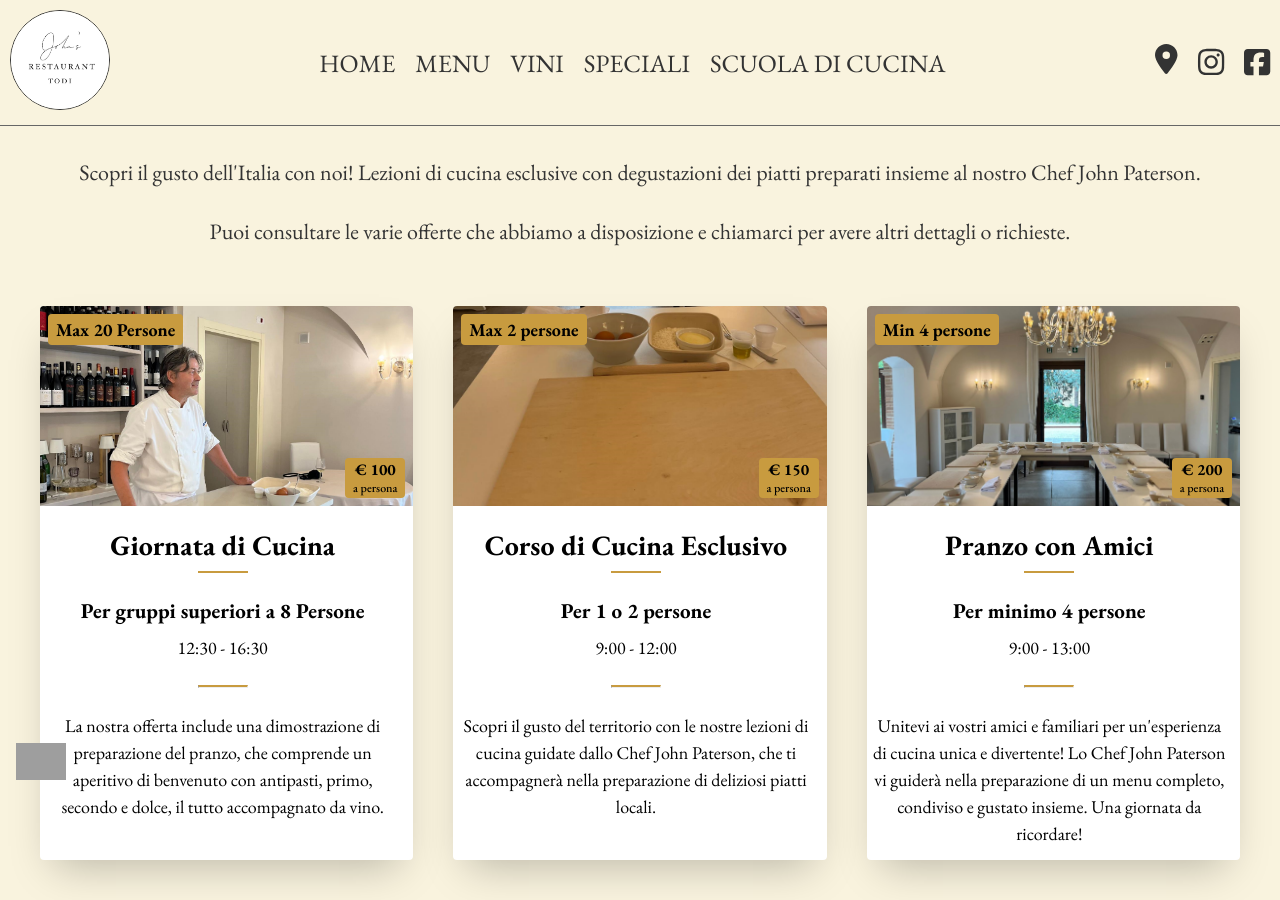
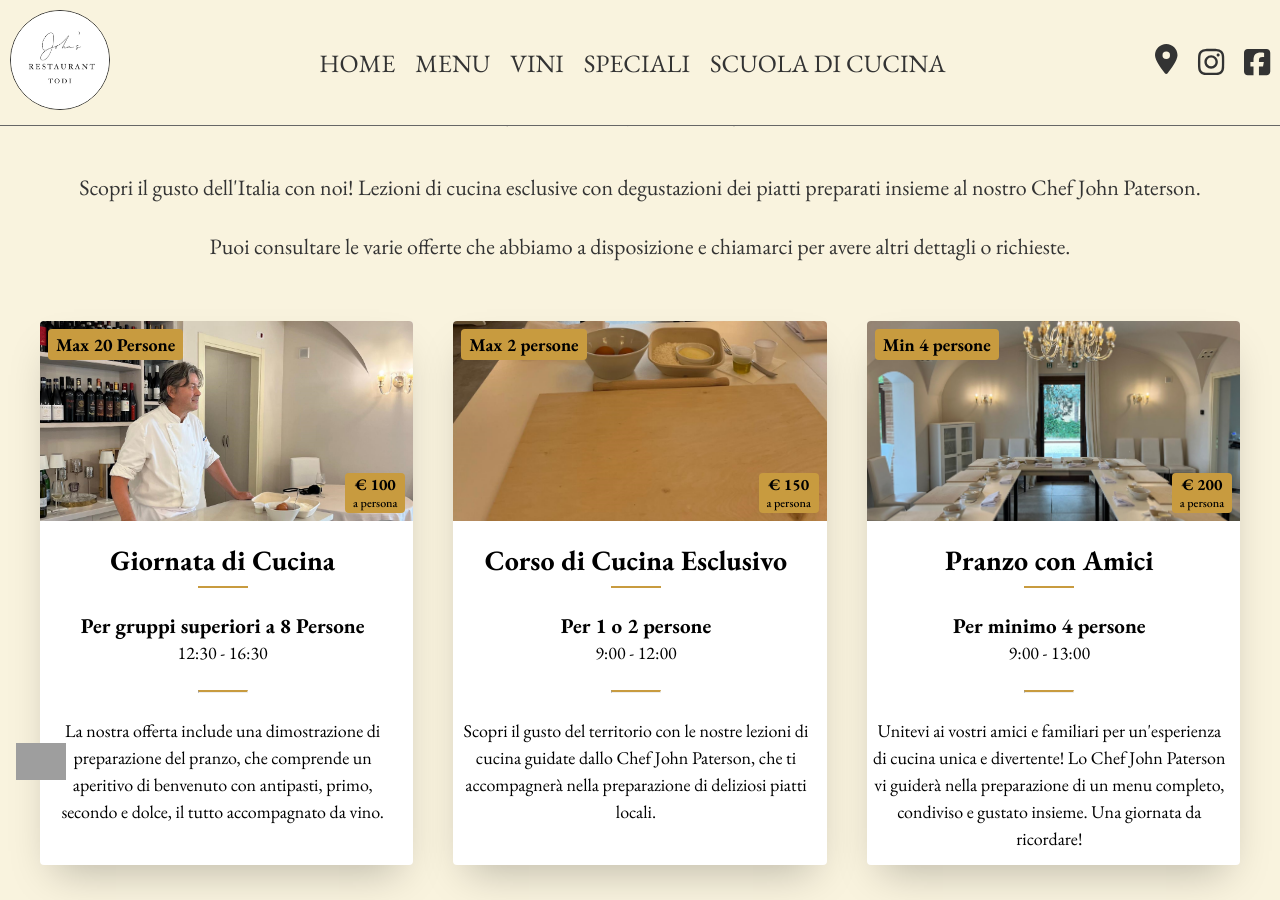
Before and after one commit to CalinCretu/JohnsRestaurant, a Vue app: page /school in a window 1280 px wide. Built offline with nearby package versions, Linux system fonts and the light colour scheme; grey boxes are pictures that could not be loaded; a web font is replaced by a local one.

Commit message:
ADD - more margin-top in school

```diff
--- a/src/components/pages/School.vue
+++ b/src/components/pages/School.vue
@@ -146,6 +146,7 @@ export default {
   .school-title {
     font-size: 60px;
     color: var(--title-color);
+    margin-top: 20px;
   }
 
   .card {
@@ -171,13 +172,8 @@ export default {
       padding: 5px;
     }
 
-    .card_text p {
-      margin: 10px 0px;
-    }
-
     .cards_item {
       display: flex;
-
     }
 
     .card_image {
@@ -237,7 +233,6 @@ export default {
 }
 
 @media screen and (min-width: 768px) {
-
 
   .container {
     height: 100vh;
```
